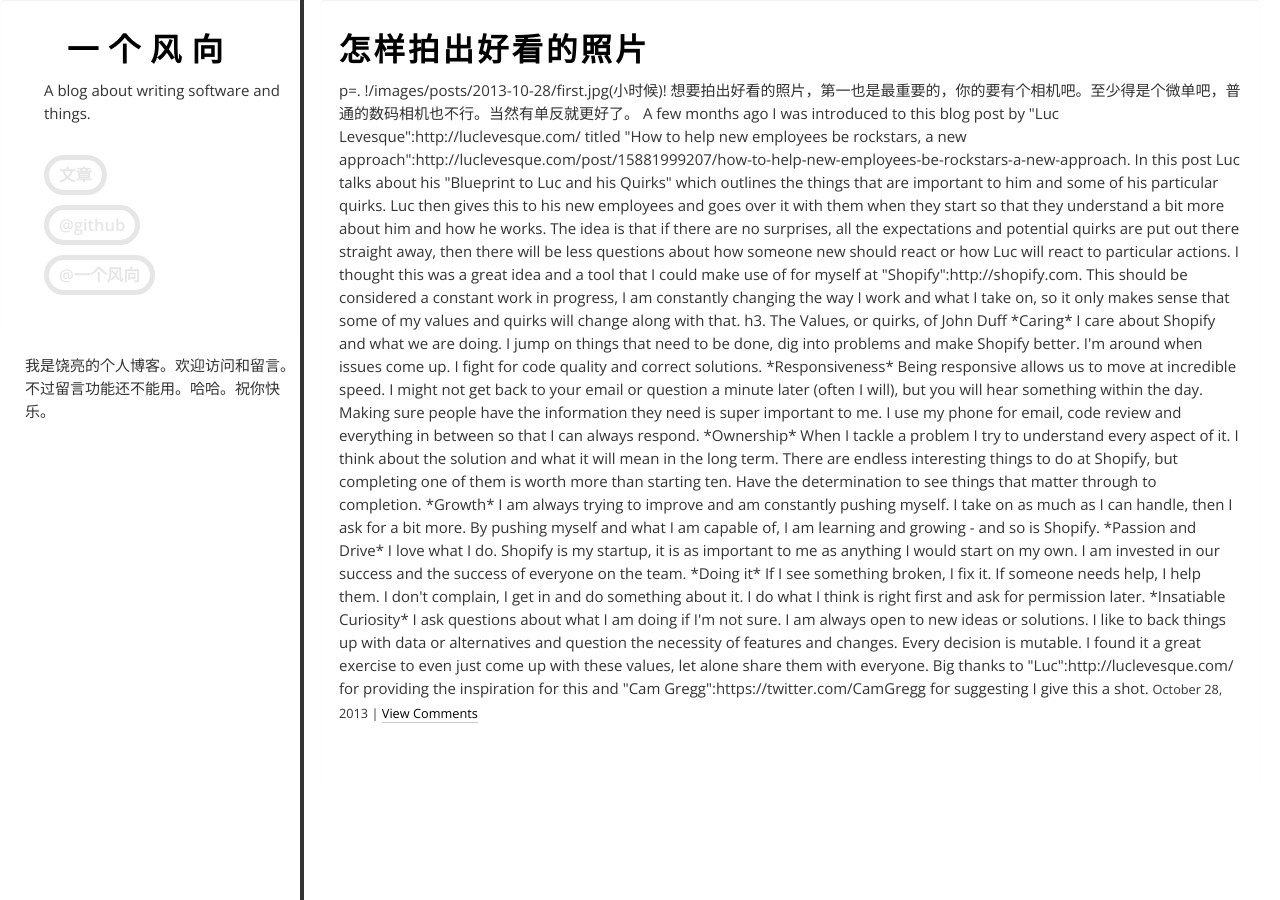
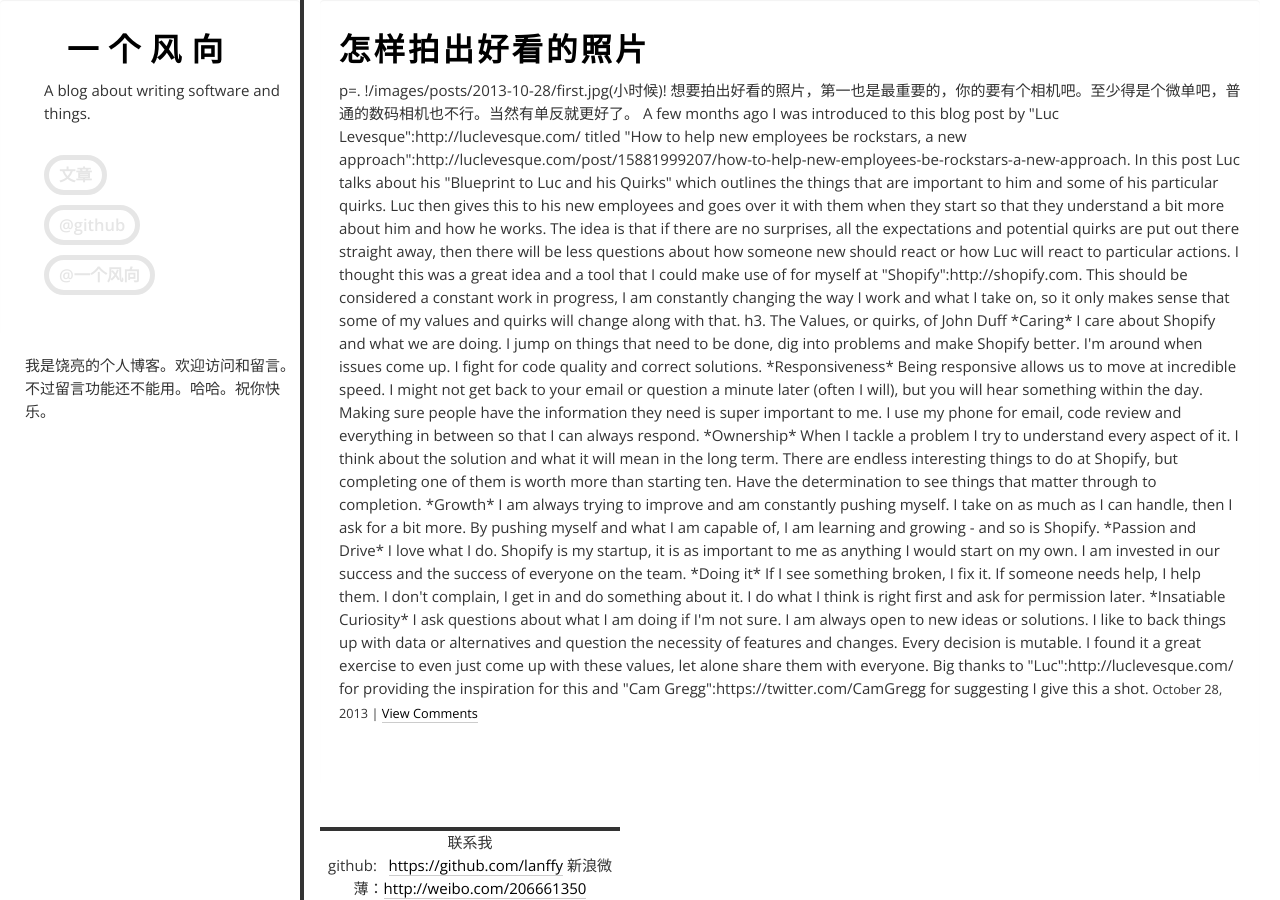
Before and after one commit to lanffy/lanffy.github.io, a Jekyll site: the page built from index.html, in a window 1280 px wide. Built offline with Jekyll 4.4.1, drawn with Linux system fonts in a browser that asks for light colours; nearby versions of some CDN libraries; Markdown is read by kramdown in place of the engine named in the settings; the list of posts is cut into pages by our own code.

Commit message:
新增联系方式

```diff
--- a/_layouts/default.html
+++ b/_layouts/default.html
@@ -32,6 +32,11 @@
           </ul>
         </div>
 		<div><p>我是饶亮的个人博客。欢迎访问和留言。不过留言功能还不能用。哈哈。祝你快乐。</p></div>
+		<div id="bottom">
+			联系我<br/>
+			github:&nbsp;&nbsp;&nbsp;<a herf="https://github.com/lanffy" target=_blank>https://github.com/lanffy</a>
+			新浪微薄：<a herf="http://weibo.com/206661350" target=_blank>http://weibo.com/206661350</a>
+		</div>
       </div>
       <div class="span8 main offset4">
         <div class="well">
```
